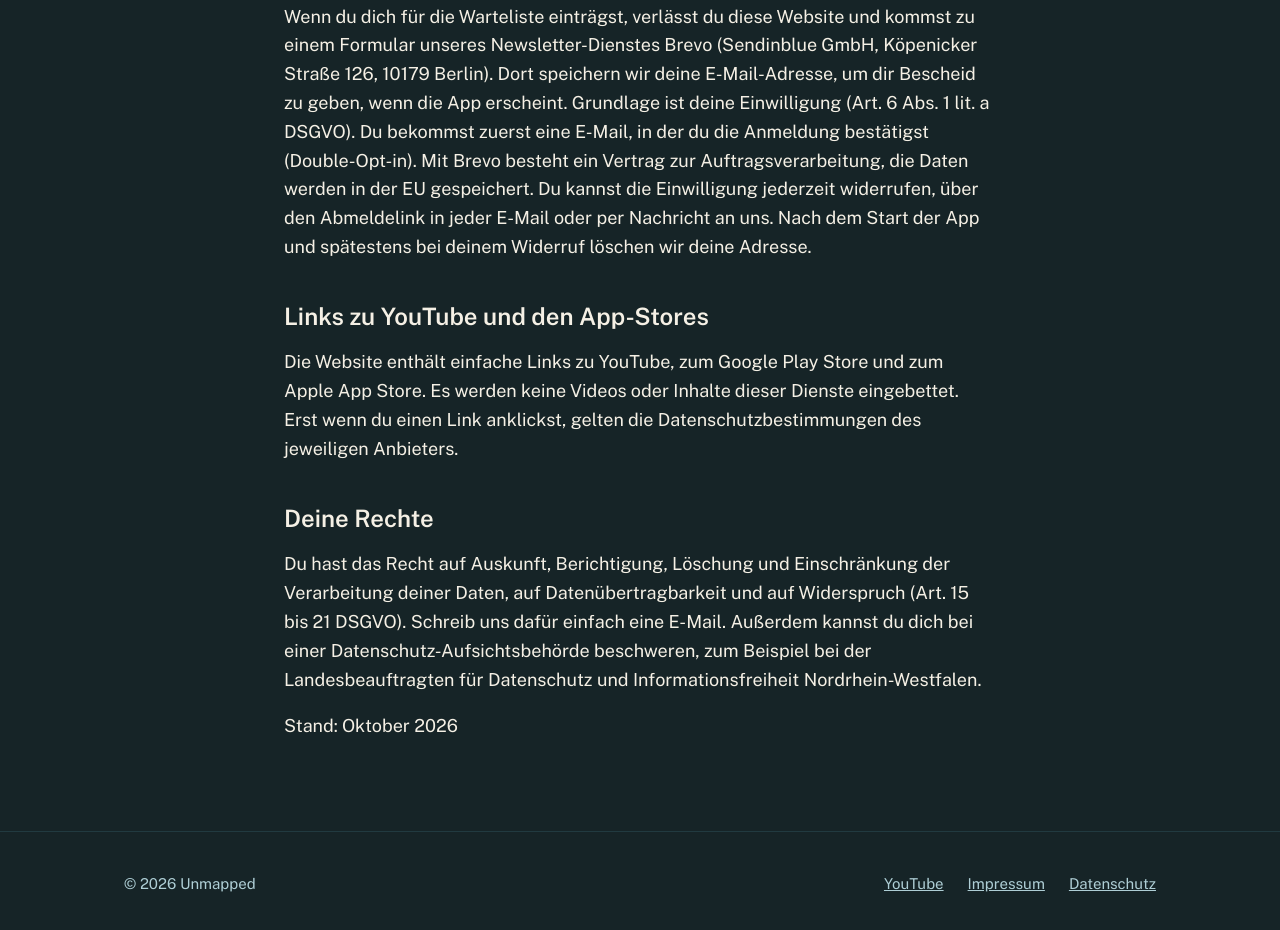
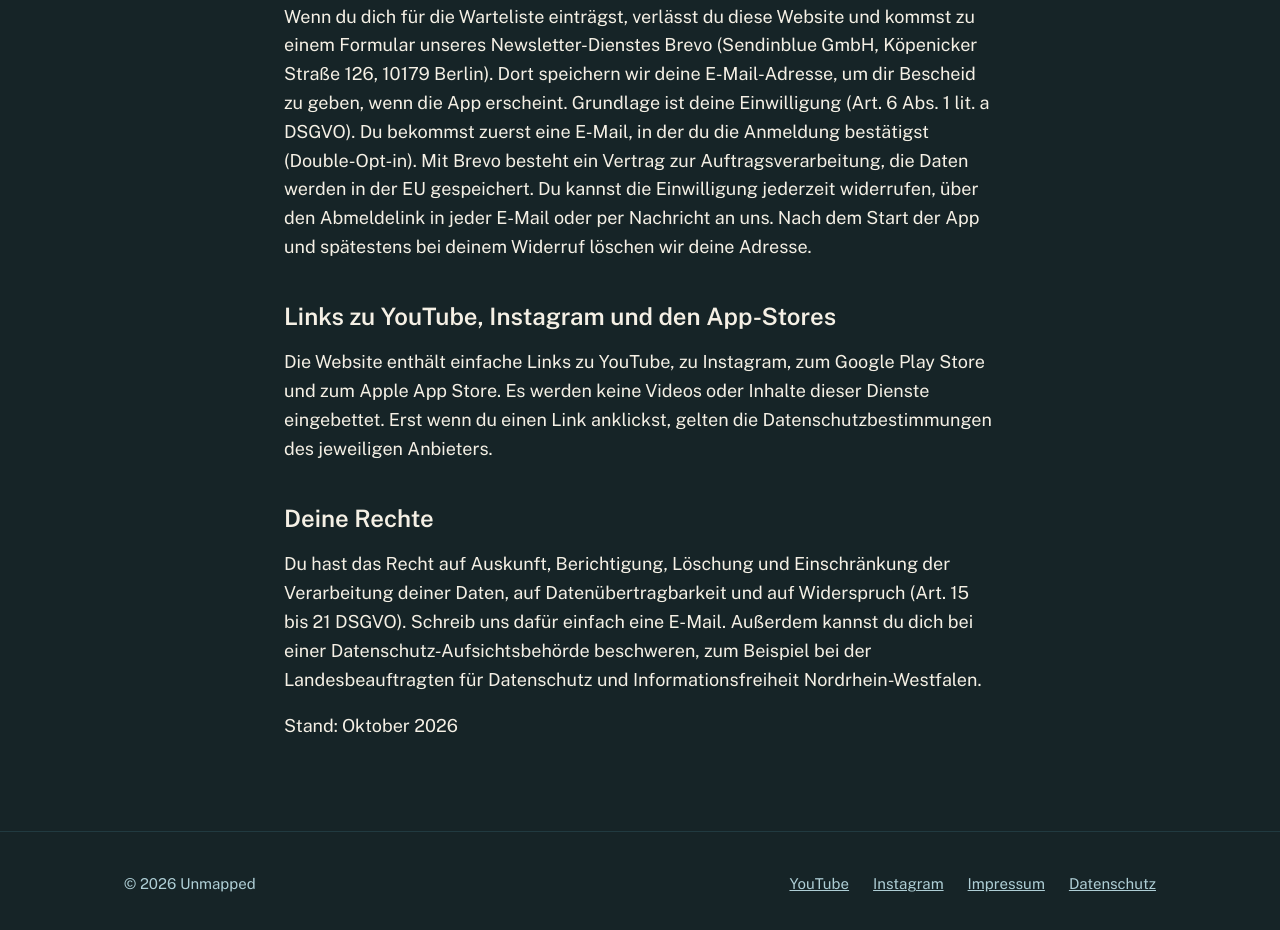
Before and after one commit to Maxinho107/getunmapped-website, a plain HTML site: page datenschutz.html in a window 1280 px wide. Shown: the part 1099-2029 px from the top of the page. Drawn offline with Linux system fonts and the light colour scheme.

Commit message:
Instagram-Link @getunmapped ergänzen (#1)
Fußzeile aller Seiten, Hinweis auf Start- und Danke-Seite, Datenschutz-Abschnitt zu Links.


Claude-Session: https://claude.ai/code/session_01ToBjUwJbw1RCL5KhhZDyB1

Co-authored-by: Claude <noreply@anthropic.com>

```diff
--- a/datenschutz.html
+++ b/datenschutz.html
@@ -28,14 +28,14 @@ E-Mail: <a href="mailto:getunmapped@gmx.de">getunmapped@gmx.de</a></p>
 <h2>Warteliste per E-Mail</h2>
 <p>Wenn du dich für die Warteliste einträgst, verlässt du diese Website und kommst zu einem Formular unseres Newsletter-Dienstes Brevo (Sendinblue GmbH, Köpenicker Straße 126, 10179 Berlin). Dort speichern wir deine E-Mail-Adresse, um dir Bescheid zu geben, wenn die App erscheint. Grundlage ist deine Einwilligung (Art. 6 Abs. 1 lit. a DSGVO). Du bekommst zuerst eine E-Mail, in der du die Anmeldung bestätigst (Double-Opt-in). Mit Brevo besteht ein Vertrag zur Auftragsverarbeitung, die Daten werden in der EU gespeichert. Du kannst die Einwilligung jederzeit widerrufen, über den Abmeldelink in jeder E-Mail oder per Nachricht an uns. Nach dem Start der App und spätestens bei deinem Widerruf löschen wir deine Adresse.</p>
 
-<h2>Links zu YouTube und den App-Stores</h2>
-<p>Die Website enthält einfache Links zu YouTube, zum Google Play Store und zum Apple App Store. Es werden keine Videos oder Inhalte dieser Dienste eingebettet. Erst wenn du einen Link anklickst, gelten die Datenschutzbestimmungen des jeweiligen Anbieters.</p>
+<h2>Links zu YouTube, Instagram und den App-Stores</h2>
+<p>Die Website enthält einfache Links zu YouTube, zu Instagram, zum Google Play Store und zum Apple App Store. Es werden keine Videos oder Inhalte dieser Dienste eingebettet. Erst wenn du einen Link anklickst, gelten die Datenschutzbestimmungen des jeweiligen Anbieters.</p>
 
 <h2>Deine Rechte</h2>
 <p>Du hast das Recht auf Auskunft, Berichtigung, Löschung und Einschränkung der Verarbeitung deiner Daten, auf Datenübertragbarkeit und auf Widerspruch (Art. 15 bis 21 DSGVO). Schreib uns dafür einfach eine E-Mail. Außerdem kannst du dich bei einer Datenschutz-Aufsichtsbehörde beschweren, zum Beispiel bei der Landesbeauftragten für Datenschutz und Informationsfreiheit Nordrhein-Westfalen.</p>
 
 <p>Stand: Oktober 2026</p>
 </div></main>
-<footer><div class="wrap"><span>© 2026 Unmapped</span><nav><a href="https://www.youtube.com/@Getunmapped">YouTube</a><a href="impressum.html">Impressum</a><a href="datenschutz.html">Datenschutz</a></nav></div></footer>
+<footer><div class="wrap"><span>© 2026 Unmapped</span><nav><a href="https://www.youtube.com/@Getunmapped">YouTube</a><a href="https://www.instagram.com/getunmapped/">Instagram</a><a href="impressum.html">Impressum</a><a href="datenschutz.html">Datenschutz</a></nav></div></footer>
 </body>
 </html>
```
Also changed, not shown: bestaetigen.html (+1 -1 lines), danke.html (+2 -2 lines), impressum.html (+1 -1 lines), index.html (+2 -1 lines).
